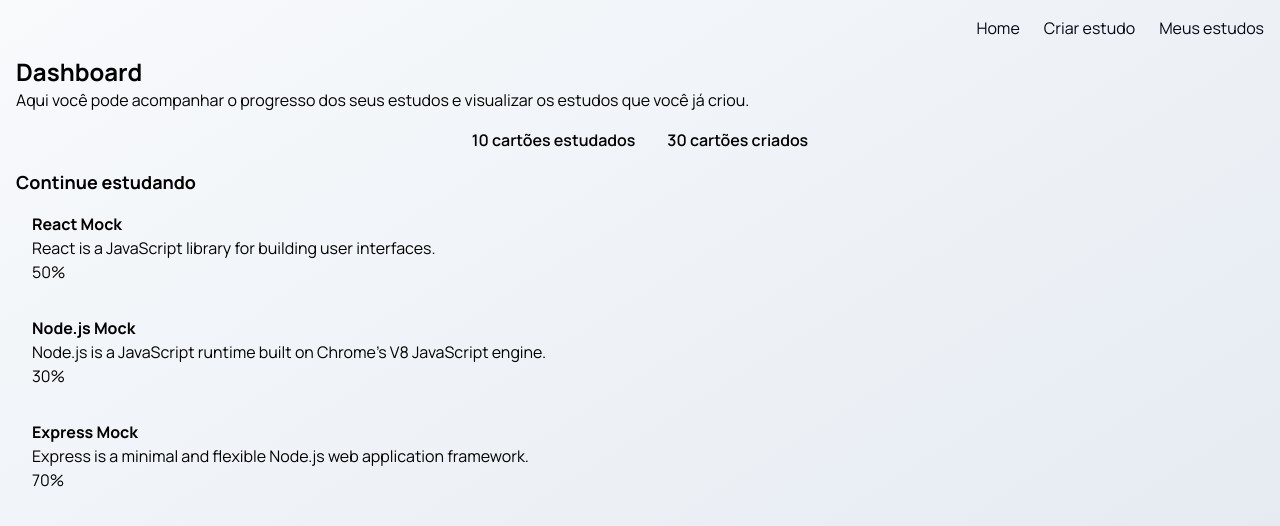
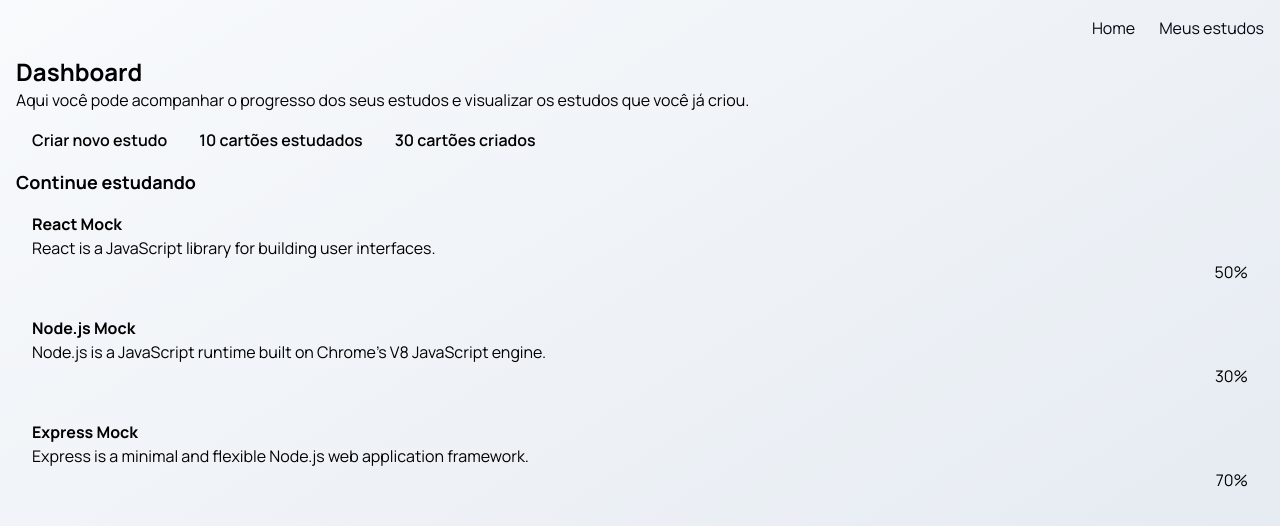
Before and after one commit to jungleBadger/qa-generator, a React (Vite) app in the folder client/user_module/: page /meus-estudos in a window 1280 px wide. Shown: the top 526 px of the page. Built offline with nearby package versions, Linux system fonts and the light colour scheme.

Commit message:
chore: Remove commented code and adjust layout in Header and MyStudyContent components

```diff
--- a/client/user_module/src/components/Header.tsx
+++ b/client/user_module/src/components/Header.tsx
@@ -4,7 +4,7 @@ function Header() {
   return (
     <div className="text-gray-950 h-14 p-4 flex justify-end gap-6">
       <a href="/">Home</a>
-      <a href="/criar">Criar estudo</a>
+      {/* <a href="/criar">Criar estudo</a> */}
       <a href="/meus-estudos">Meus estudos</a>
     </div>
   );
--- a/client/user_module/src/pages/MyStudyContent.tsx
+++ b/client/user_module/src/pages/MyStudyContent.tsx
@@ -31,15 +31,22 @@ function MyStudyContent() {
           estudos que você já criou.
         </p>
       </div>
-      <div className="flex gap-2 px-4 justify-center">
-        <div className="p-4 rounded-lg bg-blue-500 text-blue-900 font-semibold bg-opacity-20">
+      <div className="w-full h-full sm:flex sm:flex-row-reverse items-center justify-center">
+        <div className="flex h-full self-start pt-14 gap-2 px-4 sm:pl-0 justify-start sm:flex-col">
+          <a
+            href="/criar"
+            className="p-4 sm:w-full rounded-lg bg-green-500 text-green-900 font-semibold bg-opacity-20"
+          >
+            Criar novo estudo
+          </a>
+          <div className="p-4 sm:w-full rounded-lg bg-blue-500 text-blue-900 font-semibold bg-opacity-10">
             10 cartões estudados
           </div>
-        <div className="p-4 rounded-lg bg-purple-500 text-purple-800 font-semibold bg-opacity-20">
+          <div className="p-4 sm:w-full rounded-lg bg-purple-500 text-purple-800 font-semibold bg-opacity-10">
             30 cartões criados
           </div>
         </div>
-      <div className="px-4 pt-4 pb-0">
+        <div className="px-4 pt-4 pb-0 w-full">
           <h1 className="text-lg font-bold">Continue estudando</h1>
           {mockData.map((study) => (
             <a href={`/estudo/${study.id}`} key={study.id}>
@@ -51,10 +58,10 @@ function MyStudyContent() {
                 </span> */}
                 </div>
                 <p className="text-sm">{study.description}</p>
-              <div className="flex justify-start gap-3 items-center">
-                <div className="w-3/4 bg-gray-200 h-2 rounded-lg">
+                <div className="flex justify-start gap-3 items-center pt-3">
+                  <div className="w-full bg-gray-200 h-2 rounded-lg">
                     <div
-                    className="h-full bg-blue-500 rounded-lg"
+                      className="h-full bg-orange-500 rounded-lg"
                       style={{ width: `${study.progress * 100}%` }}
                     ></div>
                   </div>
@@ -67,6 +74,7 @@ function MyStudyContent() {
           ))}
         </div>
       </div>
+    </div>
   );
 }
 
```
Lines whose indentation alone changed are shown as unchanged.
